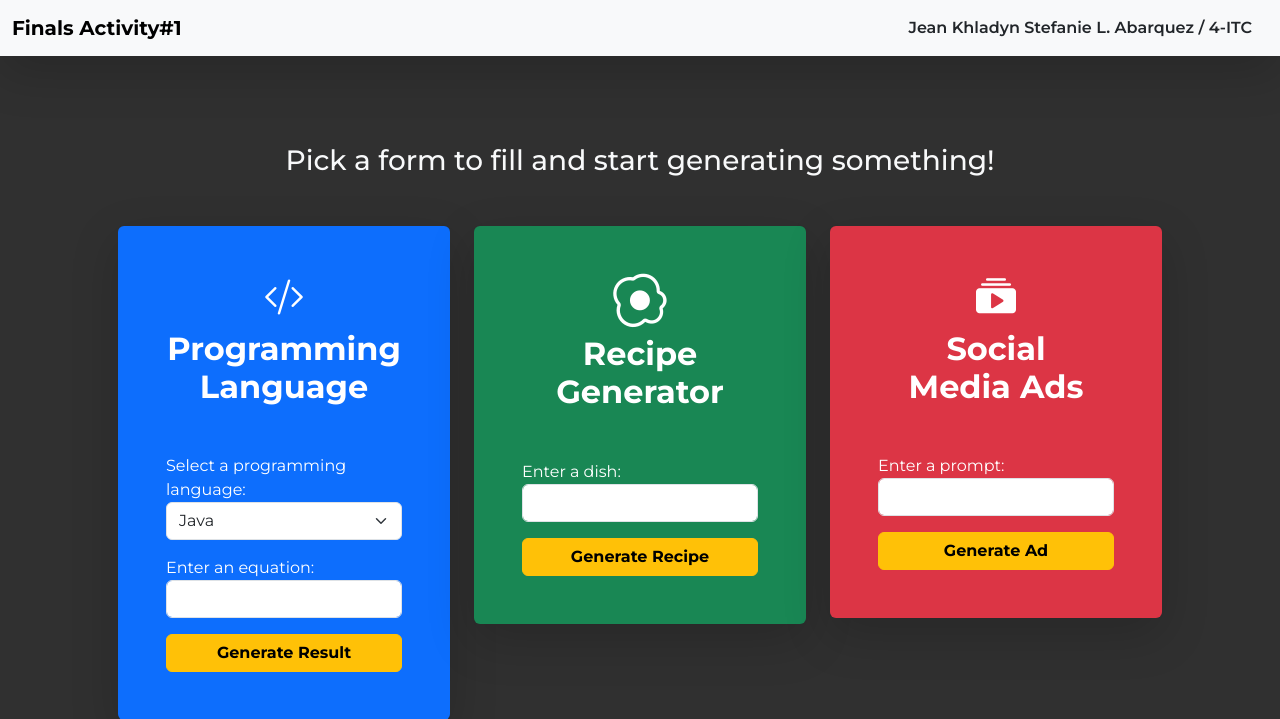
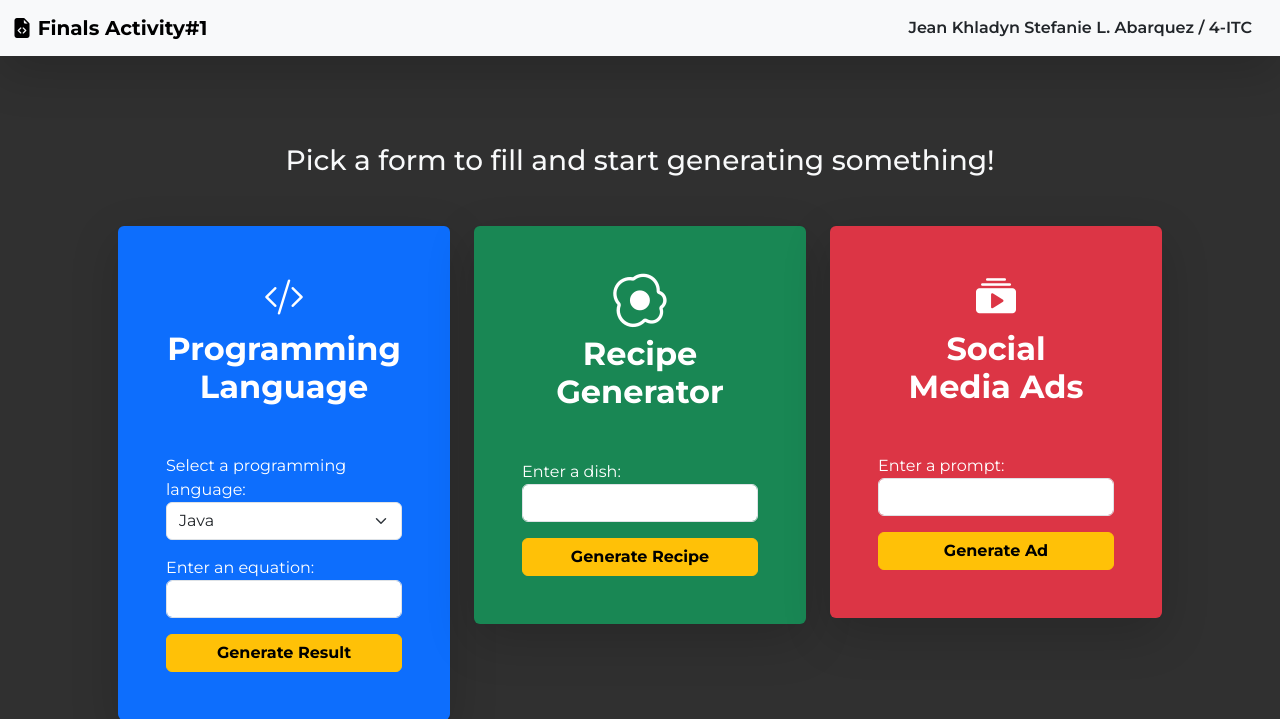
Before and after one commit to Khladyn/openai, a PHP site: page / in a window 1280 px wide. Shown: the top 719 px of the page. Run offline with PHP 8.4, Linux system fonts and the light colour scheme; some libraries are stand-ins or nearby versions.

Commit message:
Added favicon

```diff
--- a/ICS26015/layouts/header.php
+++ b/ICS26015/layouts/header.php
@@ -24,7 +24,7 @@
         <!-- Navigation Header -->
         <nav class="navbar bg-light navbar-expand-lg bg-body-tertiary sticky-top shadow-lg" data-bs-theme="light">
             <div class="container-fluid">
-                <a class="navbar-brand fw-bold" href="index.php">Finals Activity#1</a>
+                <a class="navbar-brand fw-bold" href="index.php"><i class="bi bi-file-earmark-code-fill"></i> Finals Activity#1</a>
                 <p class="mx-3 my-2 d-none d-md-block fw-semibold"> Jean Khladyn Stefanie L. Abarquez / 4-ITC </p>
             </div>
         </nav>
```
Also changed, not shown: ICS26015/assets/img/apple-touch-icon.png (added), ICS26015/assets/img/favicon-16x16.png (added), ICS26015/assets/img/favicon-192x192.png (added), ICS26015/assets/img/favicon-32x32.png (added), ICS26015/assets/img/favicon-512x512.png (added), ICS26015/assets/img/favicon.ico (added), ICS26015/assets/img/site.webmanifest (added).
